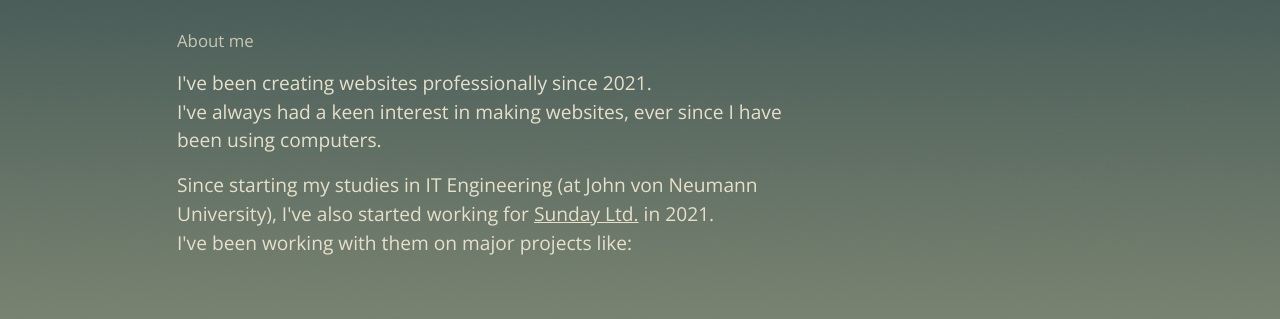
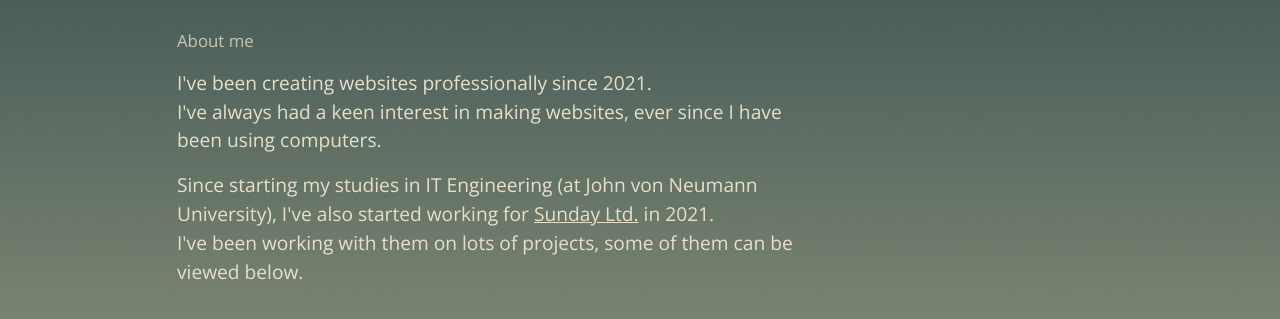
Before and after one commit to djsall/djsall.github.io, a plain HTML site: page index.html in a window 1280 px wide. Shown: the part 406-725 px from the top of the page. Drawn offline with nearby package versions, Linux system fonts and the light colour scheme.

Commit message:
corrected text

```diff
--- a/index.html
+++ b/index.html
@@ -148,7 +148,7 @@
 						Since starting my studies in IT Engineering (at John von Neumann University), I've also started working for
 						<a href="https://sundayit.hu/">Sunday Ltd.</a> in 2021.
 						<br>
-						I've been working with them on major projects like:
+						I've been working with them on lots of projects, some of them can be viewed below.
 					</p>
 				</div>
 			</div>
```
